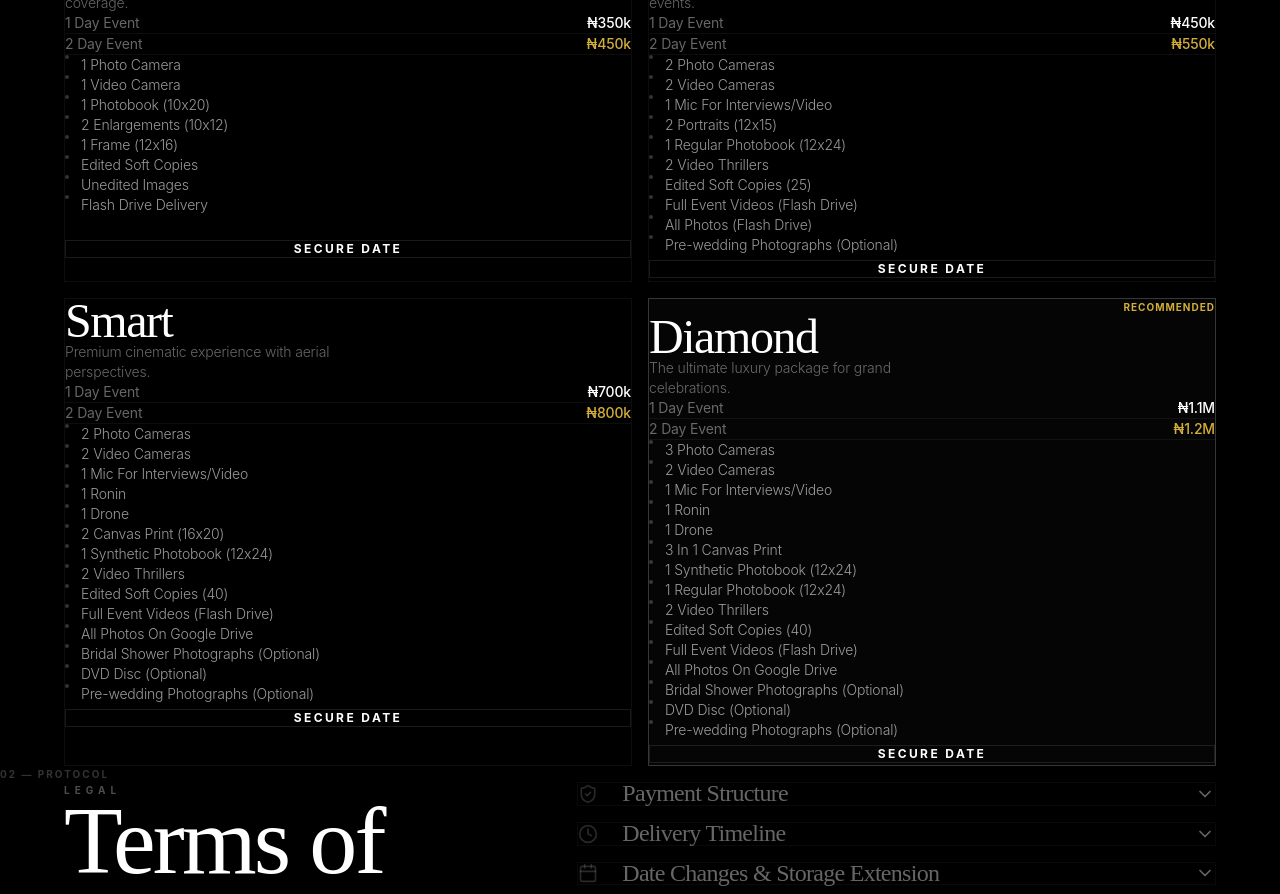
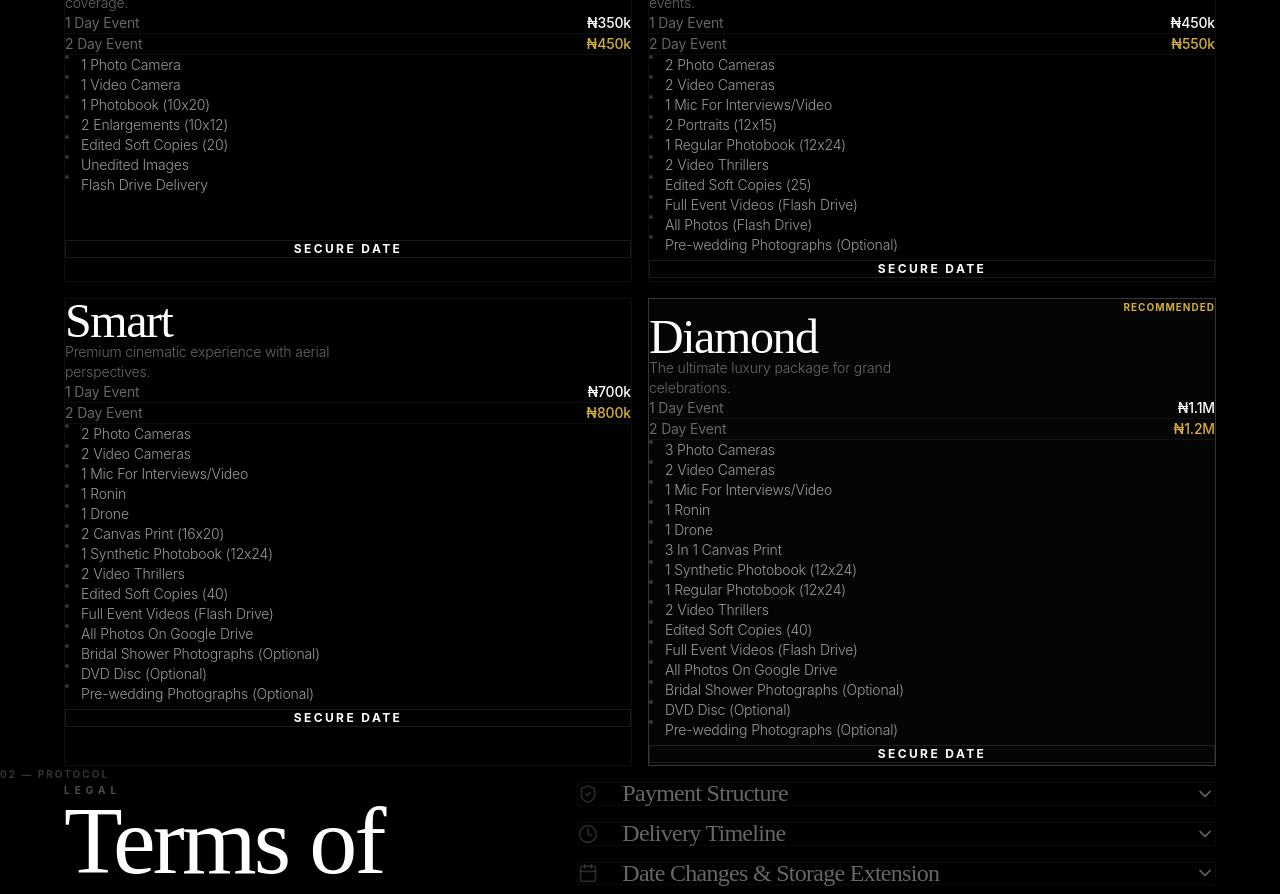
Before and after one commit to Mbakara1/excel_package, a React (Vite) app: page / in a window 1280 px wide. Shown: the part 900-1794 px from the top of the page. Built offline with nearby package versions, Linux system fonts and the light colour scheme.

Commit message:
Update Ruby package: remove frame and specify 20 edited soft copies

```diff
--- a/src/components/Pricing.jsx
+++ b/src/components/Pricing.jsx
@@ -11,8 +11,7 @@ const categories = {
         "1 Video Camera",
         "1 Photobook (10x20)",
         "2 Enlargements (10x12)",
-        "1 Frame (12x16)",
-        "Edited Soft Copies",
+        "Edited Soft Copies (20)",
         "Unedited Images",
         "Flash Drive Delivery"
       ],
```
